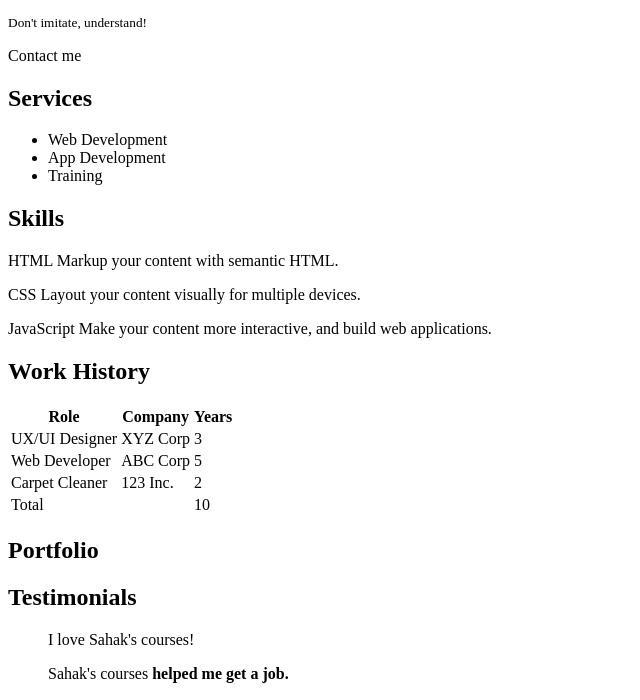
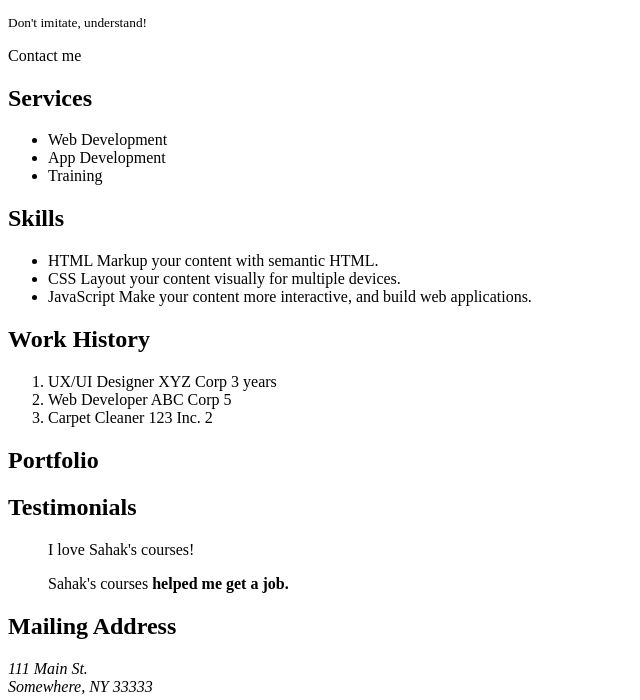
Before and after one commit to SahakKDev/resume-semantic-html, a plain HTML site: page index.html in a window 1280 px wide. Shown: the part 535-1235 px from the top of the page, without its empty margins (0-640 px from the left). Drawn offline with Linux system fonts and the light colour scheme.

Commit message:
fix bug (remove aside from p)

```diff
--- a/index.html
+++ b/index.html
@@ -5,6 +5,7 @@
   <meta charset="UTF-8" />
   <meta name="viewport" content="width=device-width, initial-scale=1.0" />
   <title>Resume of Sahak Keshishyan</title>
+  <link rel="stylesheet" href="styles.css" />
 </head>
 
 <body>
@@ -24,9 +25,7 @@
 
     <section>
       <h2>Sahak Keshishyan</h2>
-      <p>
-        Coder, UX Designer, and Instructor
-      </p>
+      <p>Coder, UX Designer, and Instructor</p>
       <dl>
         <dt>Website</dt>
         <dd>
@@ -34,9 +33,7 @@
         </dd>
         <dt>Phone</dt>
         <dd>555-555-1111</dd>
-        <dt>
-          Twitter
-        </dt>
+        <dt>Twitter</dt>
         <dd>
           <a href="https://twitter.com/SahakKeshishyan" target="_blank">@sahakkeshishyan</a>
         </dd>
@@ -52,15 +49,15 @@
         <h2>About Me</h2>
       </header>
       <p>
-        Hi! I'm Sahak Keshishyan and I'm <em>happy</em> to have you as a student in my
-        courses.
+        Hi! I'm Sahak Keshishyan and I'm <em>happy</em> to have you as a
+        student in my courses.
+      </p>
       <aside>
-        <small>Don't imitate, understand!</small>
+        <p>
+          <small>Don't imitate, understand!</small>
+        </p>
       </aside>
-      </p>
-      <footer>
-        Contact me
-      </footer>
+      <footer>Contact me</footer>
     </article>
 
     <section id="services">
@@ -74,54 +71,24 @@
 
     <section id="skills">
       <h2>Skills</h2>
-      <p>
-        HTML
-        Markup your content with semantic HTML.
-      </p>
-      <p>
-        CSS
-        Layout your content visually for multiple devices.
-      </p>
-      <p>
-        JavaScript
-        Make your content more interactive, and build web applications.
-      </p>
+
+      <ul class="resume-list">
+        <li>HTML Markup your content with semantic HTML.</li>
+        <li>CSS Layout your content visually for multiple devices.</li>
+        <li>
+          JavaScript Make your content more interactive, and build web
+          applications.
+        </li>
+      </ul>
     </section>
 
     <section id="workhistory">
       <h2>Work History</h2>
-      <table>
-        <thead>
-          <tr>
-            <th>Role</th>
-            <th>Company</th>
-            <th>Years</th>
-          </tr>
-        </thead>
-        <tbody>
-          <tr>
-            <td>UX/UI Designer</td>
-            <td>XYZ Corp</td>
-            <td>3</td>
-          </tr>
-          <tr>
-            <td>Web Developer</td>
-            <td>ABC Corp</td>
-            <td>5</td>
-          </tr>
-          <tr>
-            <td>Carpet Cleaner</td>
-            <td>123 Inc.</td>
-            <td>2</td>
-          </tr>
-        </tbody>
-        <tfoot>
-          <tr>
-            <td colspan="2">Total</td>
-            <td>10</td>
-          </tr>
-        </tfoot>
-      </table>
+      <ol class="resume-list">
+        <li>UX/UI Designer XYZ Corp 3 years</li>
+        <li>Web Developer ABC Corp 5</li>
+        <li>Carpet Cleaner 123 Inc. 2</li>
+      </ol>
     </section>
 
     <!-- Needs pictures -->
@@ -178,20 +145,20 @@
           <legend>Best Contact Time</legend>
           <p>
             <label for="contacttime1">Morning</label>
-            <input type="radio" id="contacttime1" name="contacttime" value="morning">
+            <input type="radio" id="contacttime1" name="contacttime" value="morning" />
           </p>
           <p>
             <label for="contacttime2">Afternoon</label>
-            <input type="radio" id="contacttime2" name="contacttime" value="afternoon">
+            <input type="radio" id="contacttime2" name="contacttime" value="afternoon" />
           </p>
           <p>
             <label for="contacttime3">Evening</label>
-            <input type="radio" id="contacttime3" name="contacttime" value="evning">
+            <input type="radio" id="contacttime3" name="contacttime" value="evning" />
           </p>
 
           <p>
             <label for="asap">ASAP</label>
-            <input type="checkbox" id="asap" name="asap">
+            <input type="checkbox" id="asap" name="asap" />
           </p>
         </fieldset>
 
```
Also changed, not shown: styles.css (added).
